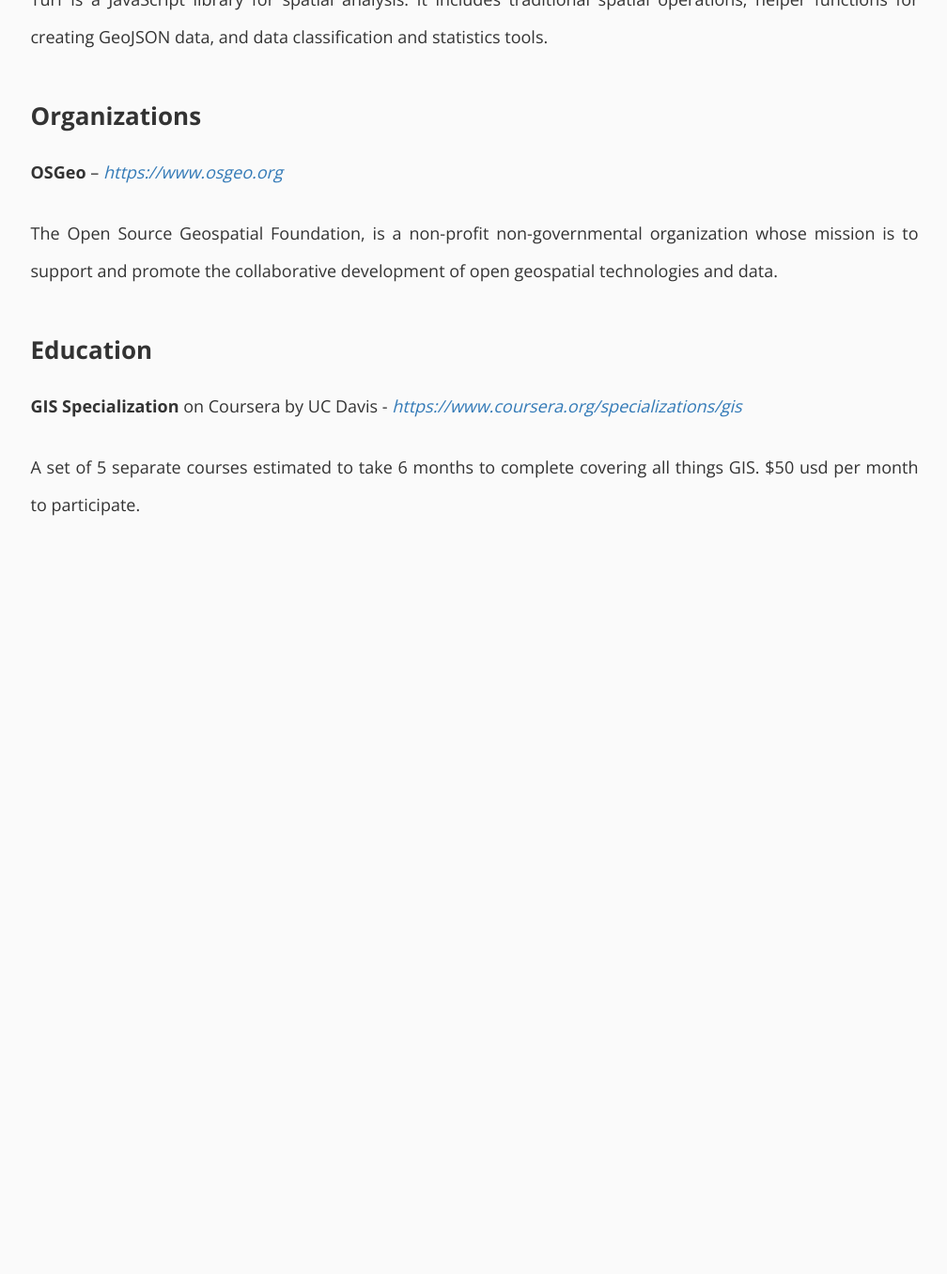
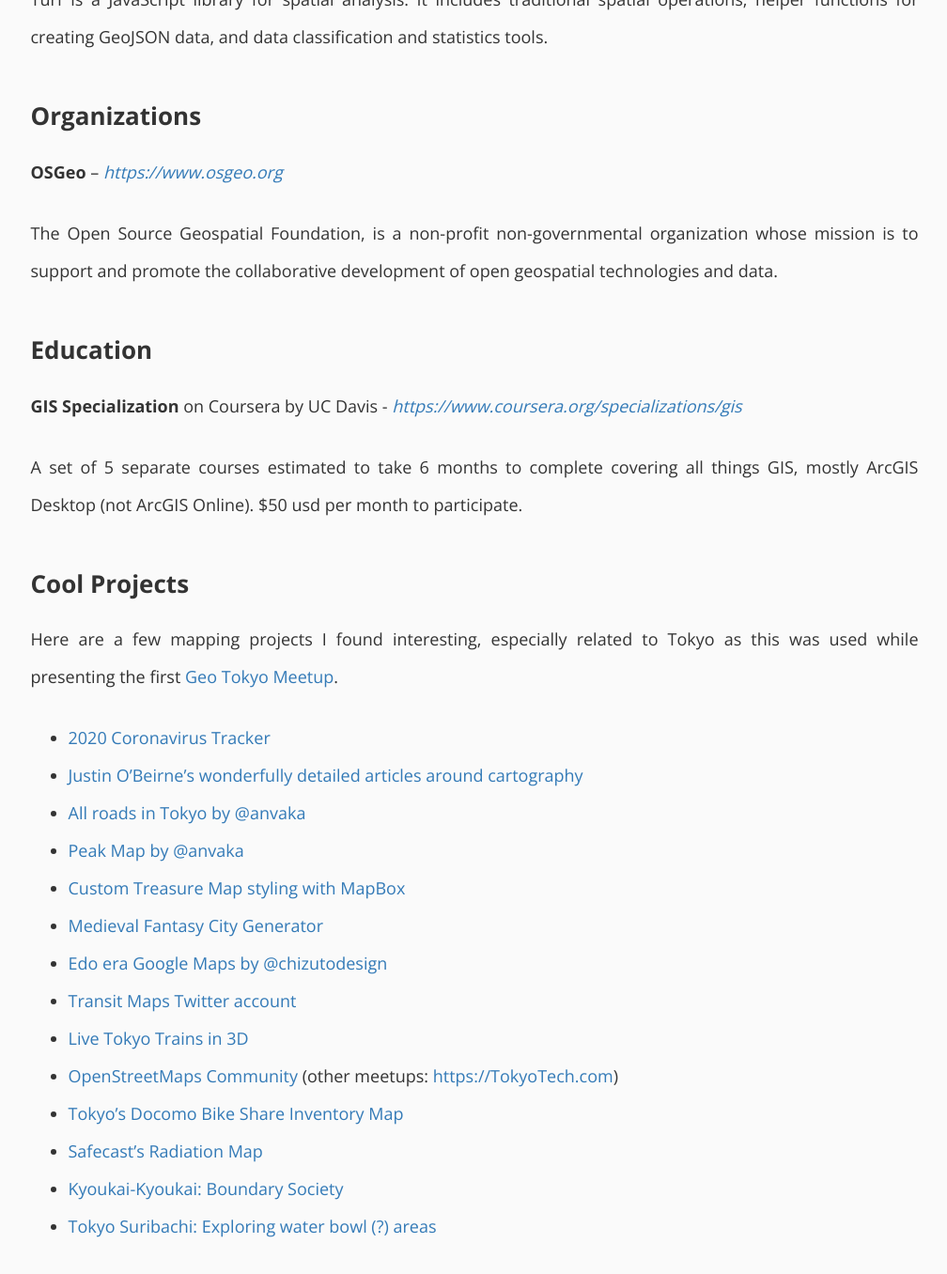
Before and after one commit to reustle/reustle, a Jekyll site: the page built from _posts/2018-07-21-gis-notes.md, in a window 1280 px wide and 1400 px high, scrolled down 1496 px. Shown: the top 1356 px of the window at 94% size, without its empty margins (135-1143 px from the left). Built offline with Jekyll 4.4.1, drawn with Linux system fonts in a browser that asks for light colours; before the commit the page ends 2128 px from its top, so only the background shows below that.

Commit message:
Update 2018-07-21-gis-notes.md

```diff
--- a/_posts/2018-07-21-gis-notes.md
+++ b/_posts/2018-07-21-gis-notes.md
@@ -54,4 +54,25 @@
 
 **GIS Specialization** on Coursera by UC Davis - *[https://www.coursera.org/specializations/gis](https://www.coursera.org/specializations/gis)*
 
-A set of 5 separate courses estimated to take 6 months to complete covering all things GIS. $50 usd per month to participate.
+A set of 5 separate courses estimated to take 6 months to complete covering all things GIS, mostly ArcGIS Desktop (not ArcGIS Online). $50 usd per month to participate.
+
+
+<a name="projects"></a>
+
+## Cool Projects
+
+Here are a few mapping projects I found interesting, especially related to Tokyo as this was used while presenting the first [Geo Tokyo Meetup](https://geotokyo.com).
+- [2020 Coronavirus Tracker](https://gisanddata.maps.arcgis.com/apps/opsdashboard/index.html#/bda7594740fd40299423467b48e9ecf6)
+- [Justin O’Beirne's wonderfully detailed articles around cartography](https://www.justinobeirne.com/)
+- [All roads in Tokyo by @anvaka](https://anvaka.github.io/city-roads/?q=tokyo&areaId=3601543125)
+- [Peak Map by @anvaka](https://anvaka.github.io/peak-map/#8.8/35.4243/139.1137)
+- [Custom Treasure Map styling with MapBox](https://blog.mapbox.com/designing-the-treasure-map-style-4318390ad81c)
+- [Medieval Fantasy City Generator](https://watabou.itch.io/medieval-fantasy-city-generator)
+- [Edo era Google Maps by @chizutodesign](https://twitter.com/chizutodesign/status/1110552281676562432)
+- [Transit Maps Twitter account](https://twitter.com/transitmap)
+- [Live Tokyo Trains in 3D](https://nagix.github.io/mini-tokyo-3d/#12.23/35.65816/139.72469/0/60)
+- [OpenStreetMaps Community](https://peatix.com/group/3257) (other meetups: [https://TokyoTech.com](https://tokyotech.com))
+- [Tokyo's Docomo Bike Share Inventory Map](https://tokyobikeshare.com/)
+- [Safecast's Radiation Map](https://map.safecast.org/)
+- [Kyoukai-Kyoukai: Boundary Society](https://www.facebook.com/zakaizakaizakai/)
+- [Tokyo Suribachi: Exploring water bowl (?) areas](https://www.facebook.com/%E6%9D%B1%E4%BA%AC%E3%82%B9%E3%83%AA%E3%83%90%E3%83%81%E5%AD%A6%E4%BC%9A-244418162281909/)
```
